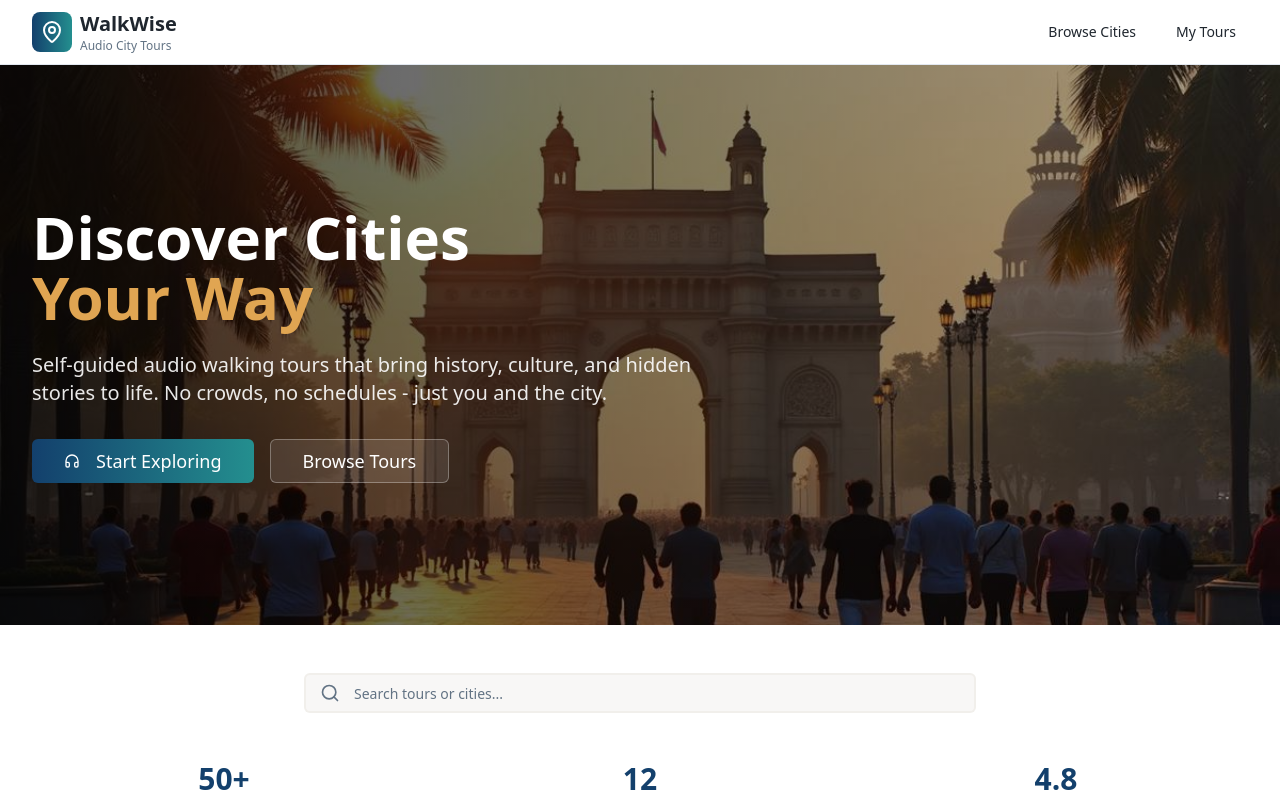
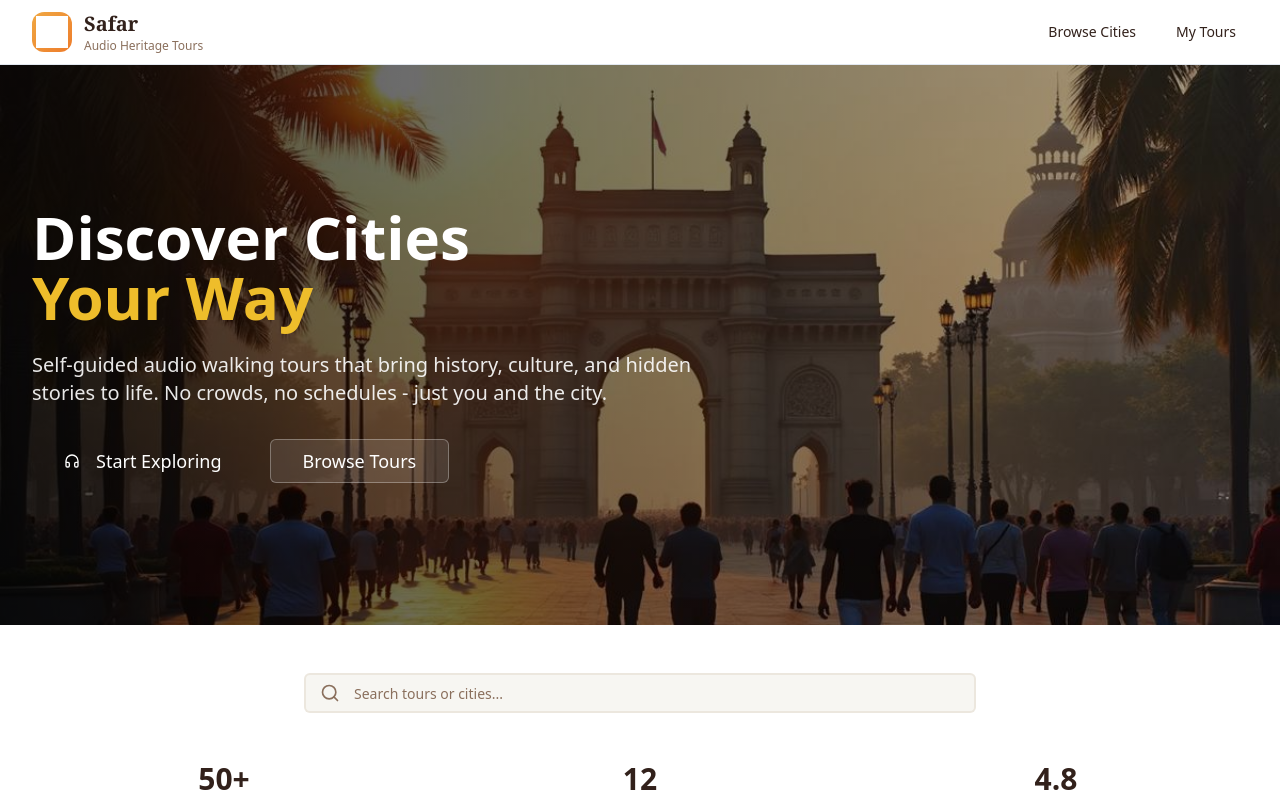
Before and after one commit to aditkadakia/wanderwell-audio-tours, a React (Vite) app: page / in a window 1280 px wide. Shown: the top 800 px of the page. Built offline with nearby package versions, Linux system fonts and the light colour scheme.

Commit message:
Refactor: Update app theme and name
Update the app's visual theme to be inspired by traditional Indian aesthetics.
Rename the app to "Safar," meaning travel in Hindi.
Implement a new, improved logo.

```diff
--- a/index.html
+++ b/index.html
@@ -3,12 +3,12 @@
   <head>
     <meta charset="UTF-8" />
     <meta name="viewport" content="width=device-width, initial-scale=1.0" />
-    <title>wanderwell-audio-tours</title>
-    <meta name="description" content="Lovable Generated Project" />
-    <meta name="author" content="Lovable" />
+    <title>Safar - Audio Heritage Tours</title>
+    <meta name="description" content="Discover India's rich heritage through immersive audio walking tours. Experience history, culture, and traditions as you explore iconic destinations." />
+    <meta name="author" content="Safar" />
 
-    <meta property="og:title" content="wanderwell-audio-tours" />
-    <meta property="og:description" content="Lovable Generated Project" />
+    <meta property="og:title" content="Safar - Audio Heritage Tours" />
+    <meta property="og:description" content="Discover India's rich heritage through immersive audio walking tours. Experience history, culture, and traditions as you explore iconic destinations." />
     <meta property="og:type" content="website" />
     <meta property="og:image" content="https://lovable.dev/opengraph-image-p98pqg.png" />
 
--- a/src/components/Header.tsx
+++ b/src/components/Header.tsx
@@ -1,18 +1,23 @@
-import { MapPin, Menu } from "lucide-react";
+import { Menu } from "lucide-react";
 import { Button } from "@/components/ui/button";
+import safarLogo from "@/assets/safar-logo.png";
 
 const Header = () => {
   return (
     <header className="bg-white/95 backdrop-blur-sm border-b border-border sticky top-0 z-50">
       <div className="max-w-7xl mx-auto px-4 sm:px-6 lg:px-8">
         <div className="flex items-center justify-between h-16">
-          <div className="flex items-center gap-2">
-            <div className="bg-gradient-to-r from-explorer to-teal p-2 rounded-lg">
-              <MapPin className="w-6 h-6 text-white" />
+          <div className="flex items-center gap-3">
+            <div className="w-10 h-10 rounded-xl overflow-hidden bg-gradient-to-br from-saffron to-temple-orange p-1">
+              <img
+                src={safarLogo}
+                alt="Safar Logo"
+                className="w-full h-full object-contain filter brightness-0 invert"
+              />
             </div>
             <div>
-              <h1 className="text-xl font-bold text-foreground">WalkWise</h1>
-              <p className="text-xs text-muted-foreground">Audio City Tours</p>
+              <h1 className="text-xl font-bold text-foreground font-serif">Safar</h1>
+              <p className="text-xs text-muted-foreground">Audio Heritage Tours</p>
             </div>
           </div>
 
--- a/src/index.css
+++ b/src/index.css
@@ -8,44 +8,52 @@ All colors MUST be HSL.
 
 @layer base {
   :root {
-    --background: 20 14% 97%;
-    --foreground: 210 20% 15%;
+    --background: 45 25% 96%;
+    --foreground: 15 30% 15%;
 
-    --card: 0 0% 100%;
-    --card-foreground: 210 20% 15%;
+    --card: 40 30% 98%;
+    --card-foreground: 15 30% 15%;
 
-    --popover: 0 0% 100%;
-    --popover-foreground: 210 20% 15%;
+    --popover: 40 30% 98%;
+    --popover-foreground: 15 30% 15%;
 
-    --primary: 210 70% 25%;
-    --primary-foreground: 0 0% 98%;
+    --primary: 25 80% 45%;
+    --primary-foreground: 45 25% 96%;
 
-    --secondary: 35 25% 90%;
-    --secondary-foreground: 210 20% 15%;
+    --secondary: 45 35% 88%;
+    --secondary-foreground: 15 30% 15%;
 
-    --muted: 35 15% 92%;
-    --muted-foreground: 210 15% 45%;
+    --muted: 45 25% 90%;
+    --muted-foreground: 25 20% 45%;
 
-    --accent: 35 70% 60%;
-    --accent-foreground: 0 0% 98%;
+    --accent: 35 75% 55%;
+    --accent-foreground: 45 25% 96%;
 
-    /* Travel-inspired colors */
-    --explorer-blue: 210 70% 25%;
-    --heritage-gold: 35 70% 60%;
-    --warm-stone: 35 25% 85%;
-    --discovery-teal: 180 60% 35%;
+    /* Traditional Indian-inspired colors */
+    --saffron: 35 85% 60%;
+    --marigold: 45 90% 65%;
+    --turmeric: 50 80% 55%;
+    --terracotta: 15 70% 50%;
+    --deep-red: 5 75% 45%;
+    --heritage-gold: 45 85% 55%;
+    --warm-stone: 35 25% 75%;
+    --earth-brown: 25 40% 35%;
+    --temple-orange: 25 85% 55%;
 
-    /* Gradients */
-    --gradient-hero: linear-gradient(135deg, hsl(var(--explorer-blue)), hsl(var(--discovery-teal)));
+    /* Indian-inspired gradients */
+    --gradient-hero: linear-gradient(135deg, hsl(var(--saffron)), hsl(var(--marigold)));
     --gradient-card: linear-gradient(145deg, hsl(var(--card)), hsl(var(--warm-stone)));
-    --gradient-accent: linear-gradient(135deg, hsl(var(--heritage-gold)), hsl(35 80% 70%));
+    --gradient-temple: linear-gradient(135deg, hsl(var(--temple-orange)), hsl(var(--terracotta)));
+    --gradient-sunset: linear-gradient(135deg, hsl(var(--deep-red)), hsl(var(--heritage-gold)));
+    --gradient-spice: linear-gradient(135deg, hsl(var(--turmeric)), hsl(var(--saffron)));
 
-    /* Shadows */
-    --shadow-soft: 0 4px 20px hsl(var(--explorer-blue) / 0.08);
-    --shadow-elevated: 0 8px 30px hsl(var(--explorer-blue) / 0.12);
-    --shadow-tour-card: 0 6px 25px hsl(var(--explorer-blue) / 0.1);
+    /* Warm shadows */
+    --shadow-soft: 0 4px 20px hsl(var(--saffron) / 0.15);
+    --shadow-elevated: 0 8px 30px hsl(var(--temple-orange) / 0.2);
+    --shadow-tour-card: 0 6px 25px hsl(var(--heritage-gold) / 0.25);
+    --shadow-temple: 0 8px 32px hsl(var(--terracotta) / 0.18);
 
-    /* Transitions */
+    /* Smooth transitions */
     --transition-smooth: all 0.3s cubic-bezier(0.4, 0, 0.2, 1);
     --transition-bounce: all 0.4s cubic-bezier(0.68, -0.55, 0.265, 1.55);
 
@@ -76,26 +84,26 @@ All colors MUST be HSL.
   }
 
   .dark {
-    --background: 222.2 84% 4.9%;
-    --foreground: 210 40% 98%;
+    --background: 15 25% 8%;
+    --foreground: 45 20% 92%;
 
-    --card: 222.2 84% 4.9%;
-    --card-foreground: 210 40% 98%;
+    --card: 20 30% 10%;
+    --card-foreground: 45 20% 92%;
 
-    --popover: 222.2 84% 4.9%;
-    --popover-foreground: 210 40% 98%;
+    --popover: 20 30% 10%;
+    --popover-foreground: 45 20% 92%;
 
-    --primary: 210 40% 98%;
-    --primary-foreground: 222.2 47.4% 11.2%;
+    --primary: 35 80% 55%;
+    --primary-foreground: 15 25% 8%;
 
-    --secondary: 217.2 32.6% 17.5%;
-    --secondary-foreground: 210 40% 98%;
+    --secondary: 25 20% 18%;
+    --secondary-foreground: 45 20% 92%;
 
-    --muted: 217.2 32.6% 17.5%;
-    --muted-foreground: 215 20.2% 65.1%;
+    --muted: 25 20% 15%;
+    --muted-foreground: 35 15% 65%;
 
-    --accent: 217.2 32.6% 17.5%;
-    --accent-foreground: 210 40% 98%;
+    --accent: 45 75% 60%;
+    --accent-foreground: 15 25% 8%;
 
     --destructive: 0 62.8% 30.6%;
     --destructive-foreground: 210 40% 98%;
--- a/tailwind.config.ts
+++ b/tailwind.config.ts
@@ -52,11 +52,16 @@ export default {
 					DEFAULT: 'hsl(var(--card))',
 					foreground: 'hsl(var(--card-foreground))'
 				},
-				// Travel-themed colors
-				explorer: 'hsl(var(--explorer-blue))',
+				// Traditional Indian-inspired colors
+				saffron: 'hsl(var(--saffron))',
+				marigold: 'hsl(var(--marigold))',
+				turmeric: 'hsl(var(--turmeric))',
+				terracotta: 'hsl(var(--terracotta))',
+				'deep-red': 'hsl(var(--deep-red))',
 				heritage: 'hsl(var(--heritage-gold))',
 				stone: 'hsl(var(--warm-stone))',
-				teal: 'hsl(var(--discovery-teal))',
+				'earth-brown': 'hsl(var(--earth-brown))',
+				'temple-orange': 'hsl(var(--temple-orange))',
 				sidebar: {
 					DEFAULT: 'hsl(var(--sidebar-background))',
 					foreground: 'hsl(var(--sidebar-foreground))',
```
Also changed, not shown: src/assets/safar-logo.png (added).
